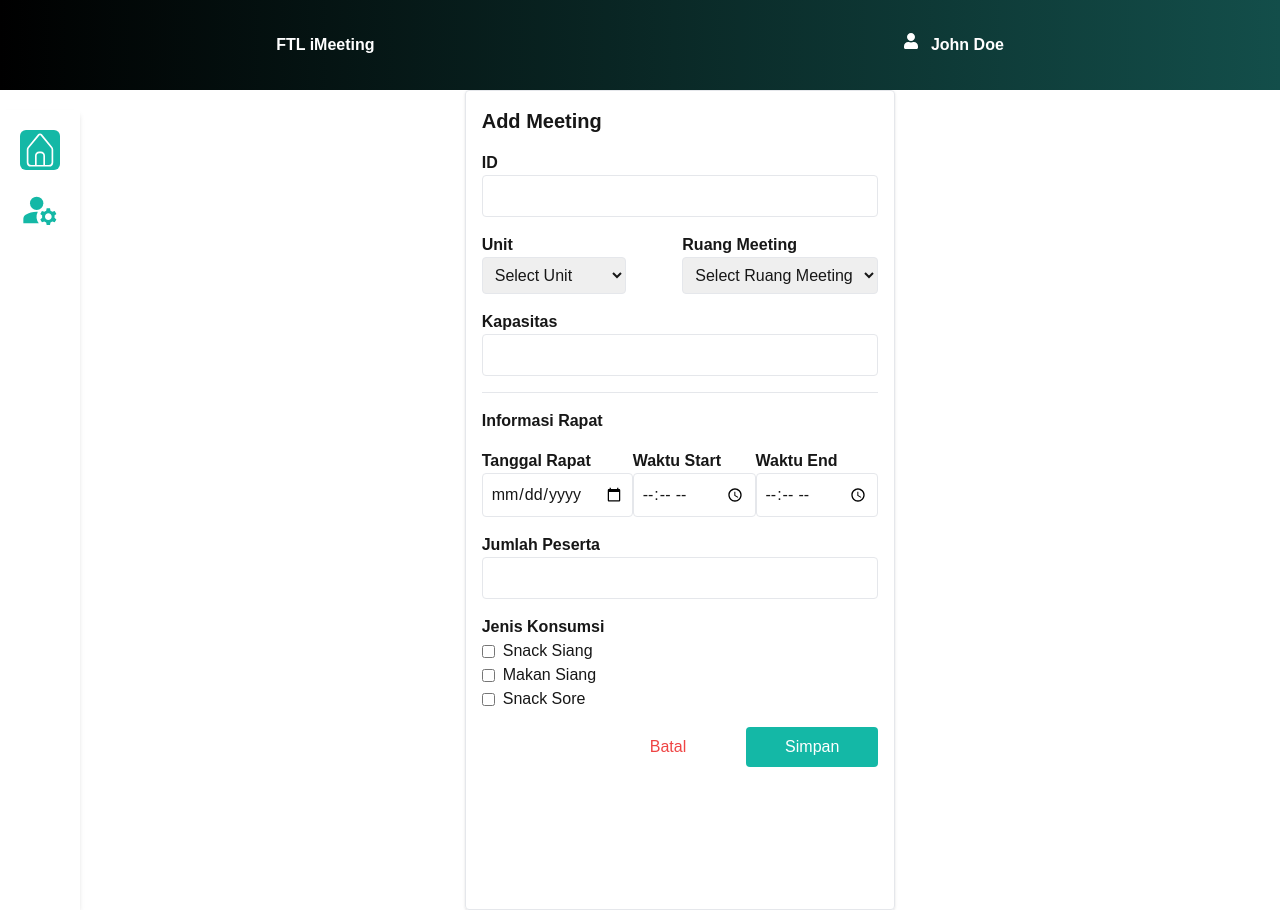
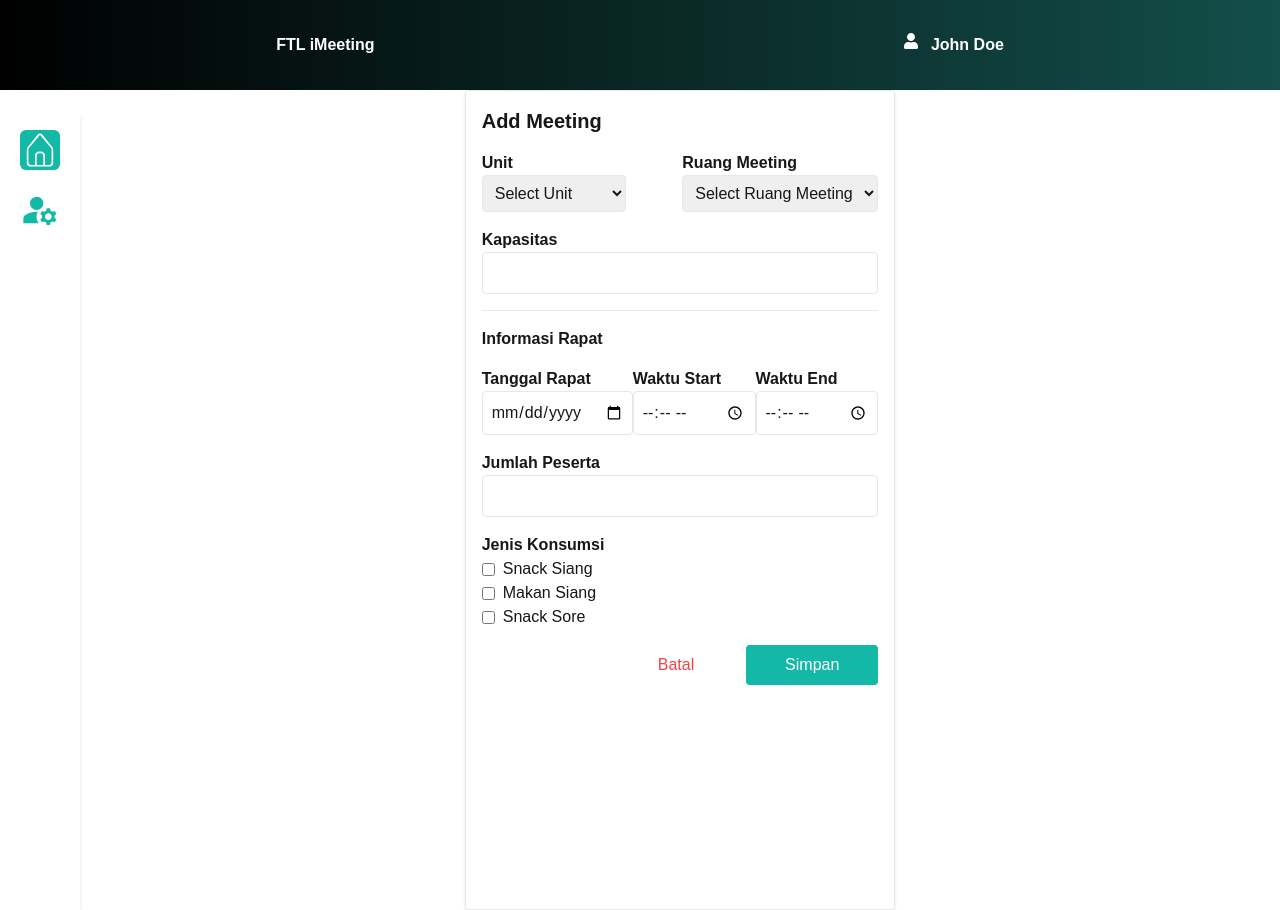
Before and after one commit to smmuja/ftl-test, a Next.js app: page /pesan-ruangan in a window 1280 px wide. Built offline with nearby package versions, Linux system fonts and the light colour scheme.

Commit message:
minor fix: form set static dummy id

```diff
--- a/src/features/AddMeetingForm/AddMeetingForm.tsx
+++ b/src/features/AddMeetingForm/AddMeetingForm.tsx
@@ -1,8 +1,9 @@
+import Link from "next/link";
 import { useState } from "react";
 
 export function AddMeetingForm() {
   const [formData, setFormData] = useState({
-    id: "",
+    // id: "",
     unit: "",
     ruangMeeting: "",
     kapasitas: "",
@@ -35,7 +36,10 @@ export function AddMeetingForm() {
   const handleSubmit = async (e: React.FormEvent) => {
     e.preventDefault();
 
+    const startId = "1000";
+
     const payload = {
+      id: startId,
       ...formData,
       kapasitas: parseInt(formData.kapasitas, 10),
       jumlahPeserta: parseInt(formData.jumlahPeserta, 10),
@@ -68,18 +72,6 @@ export function AddMeetingForm() {
 
       {message && <p className="mb-4 text-green-600">{message}</p>}
       <form onSubmit={handleSubmit} className="space-y-4">
-        <div>
-          <label className="block font-bold">ID</label>
-          <input
-            type="text"
-            name="id"
-            value={formData.id}
-            onChange={handleChange}
-            className="w-full p-2 border rounded"
-            required
-          />
-        </div>
-
         <div className="flex flex-row justify-between">
           <div>
             {/* Unit Select */}
@@ -200,9 +192,9 @@ export function AddMeetingForm() {
           ))}
         </div>
 
-        <div className="flex flex-row justify-end gap-3">
+        <div className="flex flex-row justify-end gap-1">
           <button className="w-1/3 p-2 bg-transparent text-red-500 rounded">
-            Batal
+            <Link href="/">Batal</Link>
           </button>
           <button
             type="submit"
```
